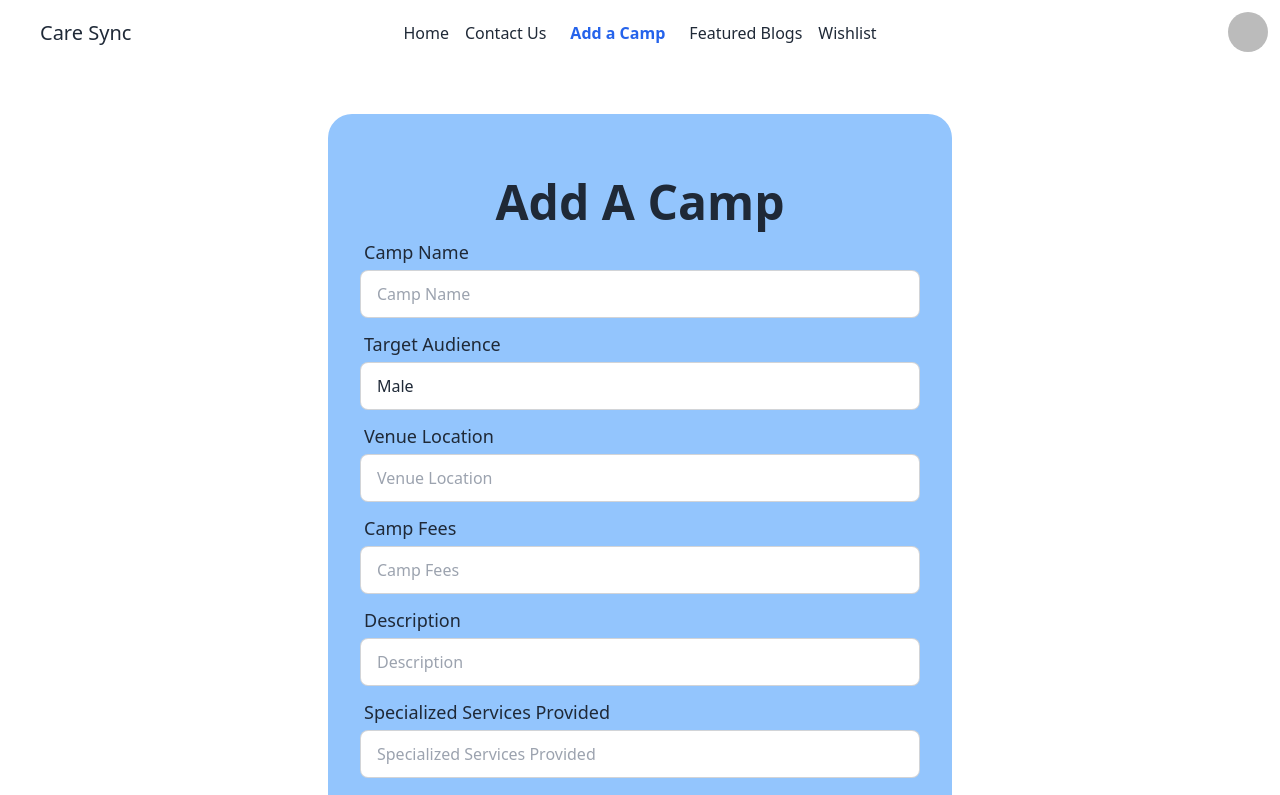
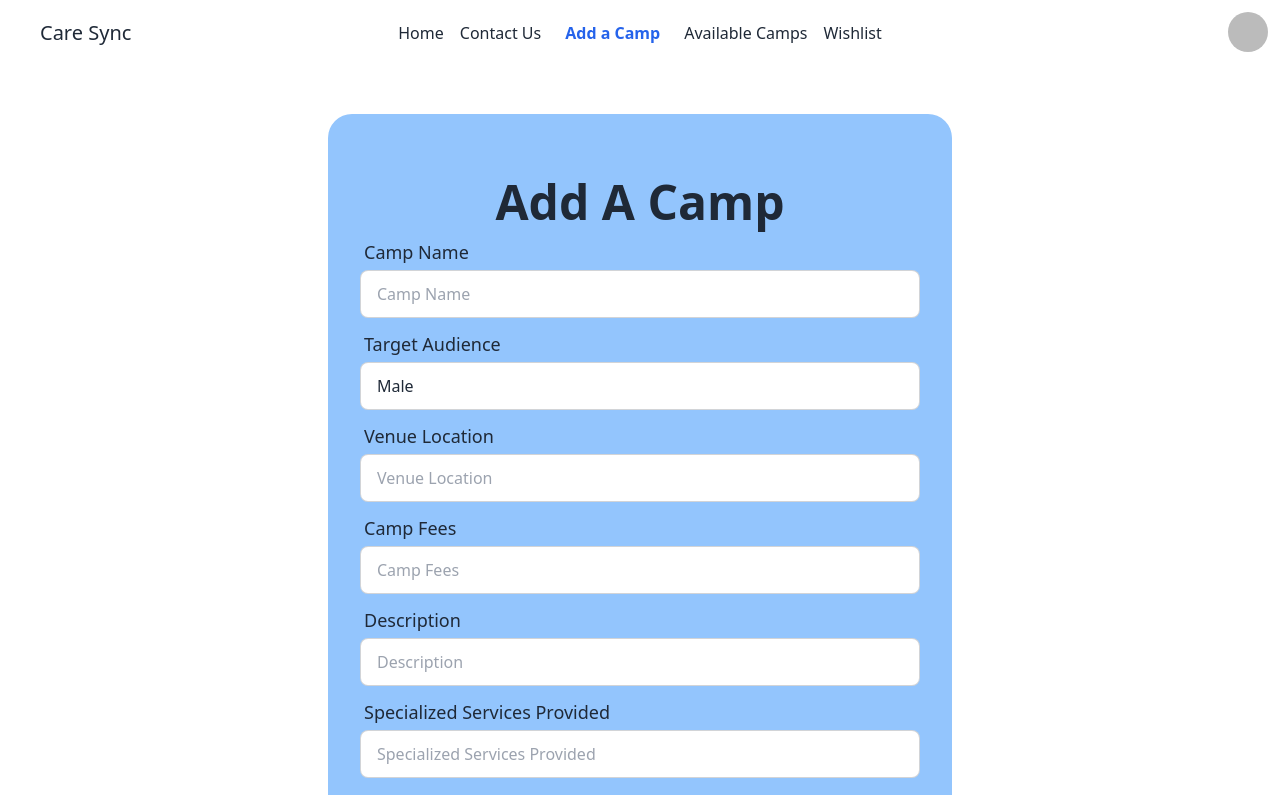
Before and after one commit to AdnanSakib04/medical-camp-client-side, a React (Vite) app: page /add-a-camp in a window 1280 px wide. Shown: the top 795 px of the page. Built offline with nearby package versions, Linux system fonts and the light colour scheme; no server answers; sample sign-in values are in the browser's storage; some icons are missing.

Commit message:
private route added

```diff
--- a/src/pages/shared/NavBar/NavBar.jsx
+++ b/src/pages/shared/NavBar/NavBar.jsx
@@ -18,12 +18,16 @@ const NavBar = () => {
     const navLinks = <>
         <li><NavLink className={({ isActive, isPending }) =>
             isPending ? "pending" : isActive ? "font-bold  text-blue-950 lg:text-blue-600 p-2 rounded-lg" : ""} to="/">Home</NavLink></li>
+
         <li><NavLink className={({ isActive, isPending }) =>
             isPending ? "pending" : isActive ? " font-bold  text-blue-950 lg:text-blue-600 p-2 rounded-lg" : ""} to="/contact-us">Contact Us</NavLink></li>
+
         <li><NavLink className={({ isActive, isPending }) =>
             isPending ? "pending" : isActive ? " font-bold  text-blue-950 lg:text-blue-600 p-2 rounded-lg" : ""} to="/add-a-camp">Add a Camp</NavLink></li>
-        <li><NavLink className={({ isActive, isPending }) =>
-            isPending ? "pending" : isActive ? " font-bold  text-blue-950 lg:text-blue-600 p-2 rounded-lg" : ""} to="/featuredblogs">Featured Blogs</NavLink></li>
+
+       {user &&  <li><NavLink className={({ isActive, isPending }) =>
+            isPending ? "pending" : isActive ? " font-bold  text-blue-950 lg:text-blue-600 p-2 rounded-lg" : ""} to="/available-camps">Available Camps</NavLink></li>}
+
         <li><NavLink className={({ isActive, isPending }) =>
             isPending ? "pending" : isActive ? " font-bold  text-blue-950 lg:text-blue-600 p-2 rounded-lg" : ""} to="/wishlist">Wishlist</NavLink></li>
 
--- /dev/null
+++ b/src/routes/PrivateRoute.jsx
@@ -0,0 +1,19 @@
+import { Navigate, useLocation } from "react-router";
+import useAuth from "../hooks/useAuth";
+
+
+const PrivateRoute = ({ children }) => {
+    const { user, loading } = useAuth();
+    const location = useLocation();
+
+    if(loading){
+        return <progress className="progress w-56"></progress>
+    }
+
+    if (user) {
+        return children;
+    }
+    return <Navigate to="/login" state={{from: location}} replace></Navigate>
+};
+
+export default PrivateRoute;
```
Also changed, not shown: src/routes/Route.jsx (+7 -1 lines).
